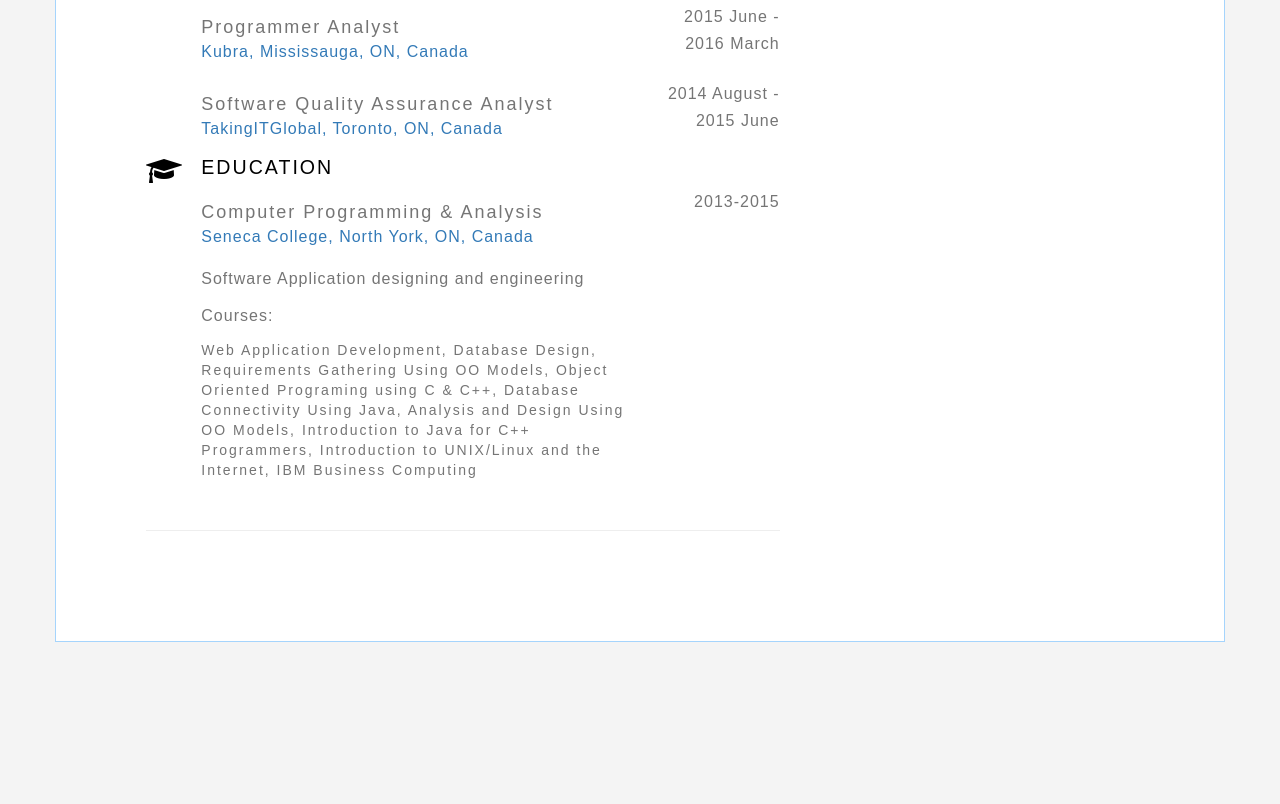
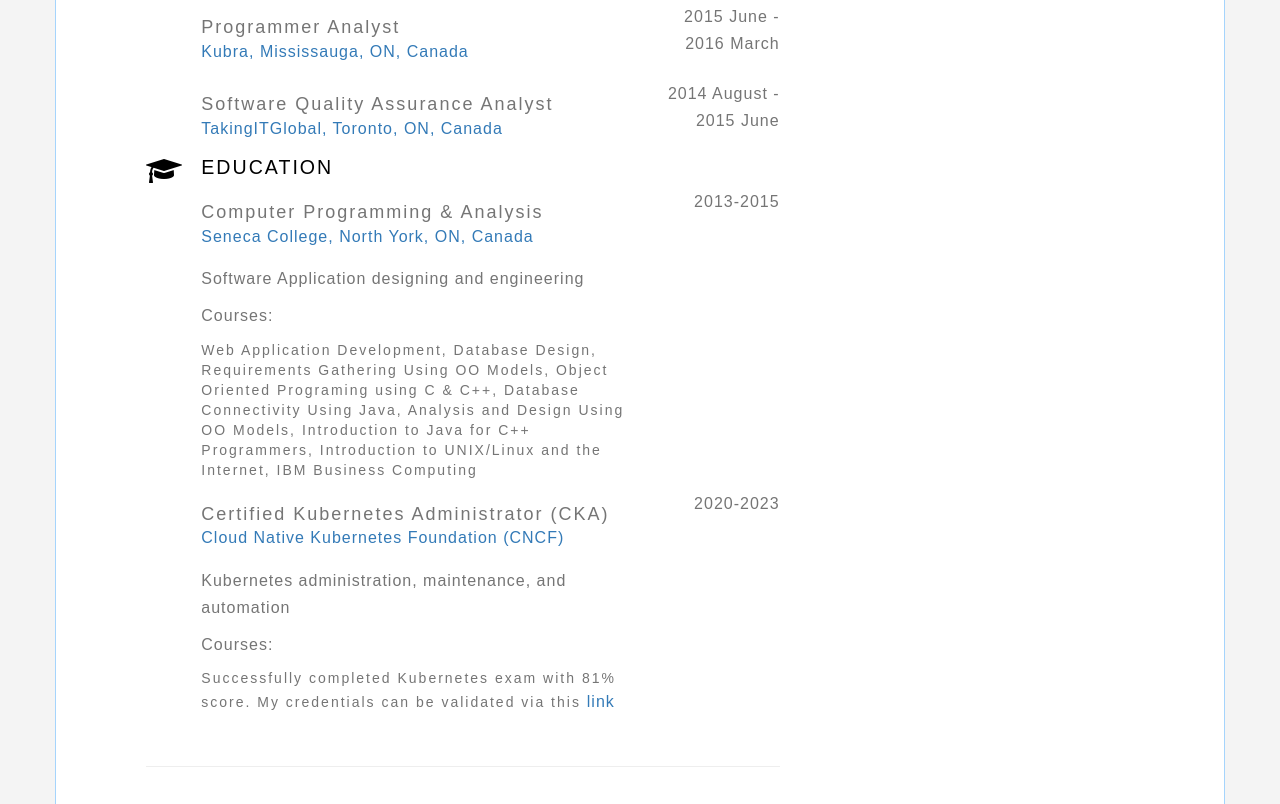
Before and after one commit to SAPCorp/profile, a plain HTML site: page index.html in a window 1280 px wide. Shown: the part 1301-2105 px from the top of the page. Before the commit the page ends 2053 px from the top, so only its background shows below. Drawn offline with nearby package versions, Linux system fonts and the light colour scheme; a script that the page names is missing; a web font is replaced by a local one.

Commit message:
add certs

```diff
--- a/index.html
+++ b/index.html
@@ -236,7 +236,62 @@
                     </div>
                 </div>
             </div>
+
             <div id="education" class="row mobmid">
+
+                <div class="col-sm-1">
+                    <span class="secicon fa fa-graduation-cap"></span>
+                </div>
+                <!--icon end-->
+
+                <div class="col-sm-11">
+                    <h3>Education</h3>
+
+                    <div class="row">
+                        <div class="col-md-9">
+                            <h4>Computer Programming &amp; Analysis</h4>
+                            <p class="sub"><a href="">Seneca College, North York, ON, Canada</a>
+                            </p>
+                            <p> Software Application designing and engineering</p>
+                            <p> Courses:</p>
+                            </p>
+                                Web Application Development, Database Design, Requirements Gathering Using OO
+                                Models, Object Oriented Programing using C &amp; C++, Database Connectivity Using Java, Analysis
+                                and Design Using OO Models, Introduction to Java for C++ Programmers, Introduction to UNIX/Linux and the Internet,
+                                IBM Business Computing
+                            </p>
+                        </div>
+
+                        <div class="year col-md-3">
+                            <p>2013-2015</p>
+                        </div>
+                    </div>
+                    <!--Education & Certification 1 end-->
+
+                    <div class="row">
+                        <div class="col-md-9">
+                            <h4>Certified Kubernetes Administrator (CKA)</h4>
+                            <p class="sub"><a href="">Cloud Native Kubernetes Foundation (CNCF)</a>
+                            </p>
+                            <p> Kubernetes administration, maintenance, and automation</p>
+                            <p> Courses:</p>
+                            </p>
+                                Successfully completed Kubernetes exam with 81% score. My credentials can be validated via this <a href="https://www.youracclaim.com/badges/d565d42f-b762-4e90-ba9e-6224cb8f8b2e/linked_in_profile">link</a>
+                            </p>
+                        </div>
+
+                        <div class="year col-md-3">
+                            <p>2020-2023</p>
+                        </div>
+                    </div>
+                    <!--Education & Certification 1 end-->
+                </div>
+            </div>
+            <!--Education & Certifications end-->
+
+            <hr>
+
+            <div id="Portfolio" class="row mobmid">
 
                 <div class="col-sm-1">
                     <span class="secicon fa fa-graduation-cap"></span>
@@ -268,9 +323,6 @@
                     <!--Education & Certification 1 end-->
                 </div>
             </div>
-            <!--Education & Certifications end-->
-
-            <hr>
 
         </div>
         <!--left end-->
```
